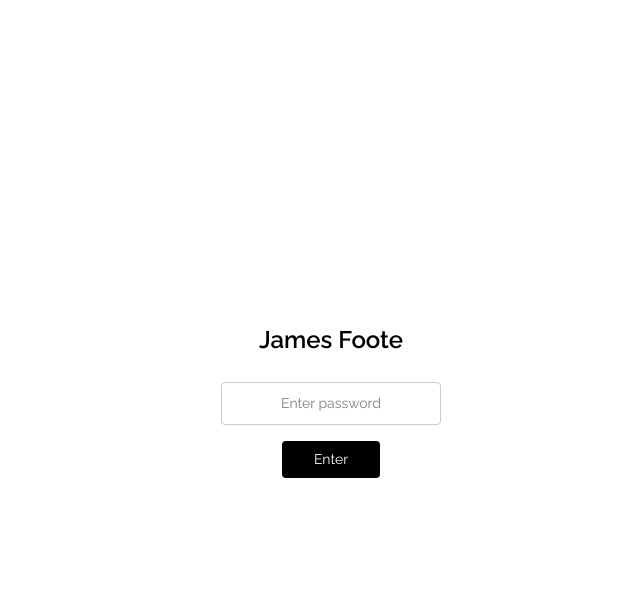
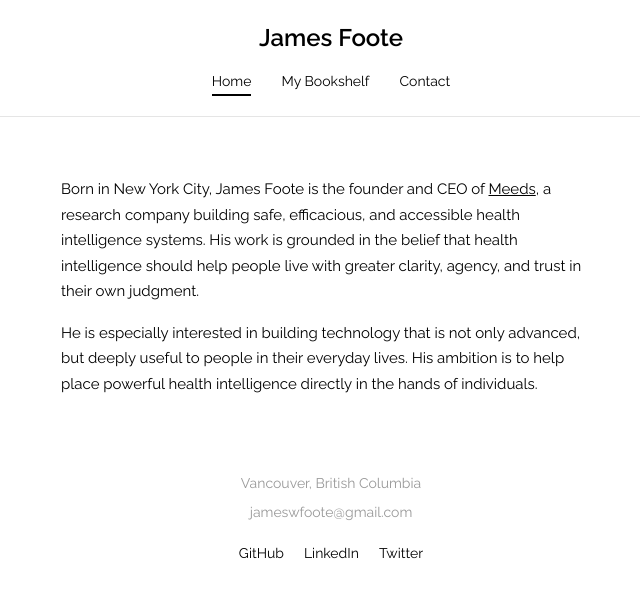
Before and after one commit to jameswfoote/personalsite, a Next.js app in the folder personal-site/: page / in a window 1280 px wide. Shown: the top 598 px of the page, without its empty margins (309-949 px from the left). Built offline with nearby package versions, Linux system fonts and the light colour scheme.

Commit message:
Remove password gate

```diff
--- a/personal-site/app/components/PasswordGate.tsx
+++ /dev/null
@@ -1,102 +0,0 @@
-'use client';
-
-import { useState, useEffect, type ReactNode } from 'react';
-
-const PASSWORD = 'jwf';
-
-export default function PasswordGate({ children }: { children: ReactNode }) {
-  const [authenticated, setAuthenticated] = useState(false);
-  const [input, setInput] = useState('');
-  const [error, setError] = useState(false);
-  const [loading, setLoading] = useState(true);
-
-  useEffect(() => {
-    if (sessionStorage.getItem('authenticated') === 'true') {
-      setAuthenticated(true);
-    }
-    setLoading(false);
-  }, []);
-
-  const handleSubmit = (e: React.FormEvent) => {
-    e.preventDefault();
-    if (input === PASSWORD) {
-      sessionStorage.setItem('authenticated', 'true');
-      setAuthenticated(true);
-    } else {
-      setError(true);
-      setInput('');
-    }
-  };
-
-  if (loading) return null;
-
-  if (authenticated) return <>{children}</>;
-
-  return (
-    <div
-      style={{
-        position: 'fixed',
-        inset: 0,
-        display: 'flex',
-        alignItems: 'center',
-        justifyContent: 'center',
-        backgroundColor: '#ffffff',
-        zIndex: 9999,
-      }}
-    >
-      <form
-        onSubmit={handleSubmit}
-        style={{
-          display: 'flex',
-          flexDirection: 'column',
-          alignItems: 'center',
-          gap: '16px',
-        }}
-      >
-        <h1 style={{ fontSize: '24px', fontWeight: '600', marginBottom: '8px' }}>
-          James Foote
-        </h1>
-        <input
-          type="password"
-          value={input}
-          onChange={(e) => {
-            setInput(e.target.value);
-            setError(false);
-          }}
-          placeholder="Enter password"
-          autoFocus
-          style={{
-            padding: '10px 16px',
-            fontSize: '14px',
-            border: `1px solid ${error ? '#e00' : '#ccc'}`,
-            borderRadius: '4px',
-            outline: 'none',
-            width: '220px',
-            textAlign: 'center',
-            fontFamily: 'inherit',
-          }}
-        />
-        <button
-          type="submit"
-          style={{
-            padding: '8px 32px',
-            fontSize: '14px',
-            backgroundColor: '#000',
-            color: '#fff',
-            border: 'none',
-            borderRadius: '4px',
-            cursor: 'pointer',
-            fontFamily: 'inherit',
-          }}
-        >
-          Enter
-        </button>
-        {error && (
-          <p style={{ fontSize: '13px', color: '#e00', margin: 0 }}>
-            Incorrect password
-          </p>
-        )}
-      </form>
-    </div>
-  );
-}
--- a/personal-site/app/layout.tsx
+++ b/personal-site/app/layout.tsx
@@ -1,7 +1,6 @@
 import type { Metadata, Viewport } from "next";
 import { Raleway } from "next/font/google";
 import "./globals.css";
-import PasswordGate from "./components/PasswordGate";
 
 const raleway = Raleway({
   variable: "--font-raleway",
@@ -43,7 +42,7 @@ export default function RootLayout({
         className={`${raleway.variable} antialiased`}
         style={{ fontFamily: 'var(--font-raleway), Arial, sans-serif' }}
       >
-        <PasswordGate>{children}</PasswordGate>
+        {children}
       </body>
     </html>
   );
```
